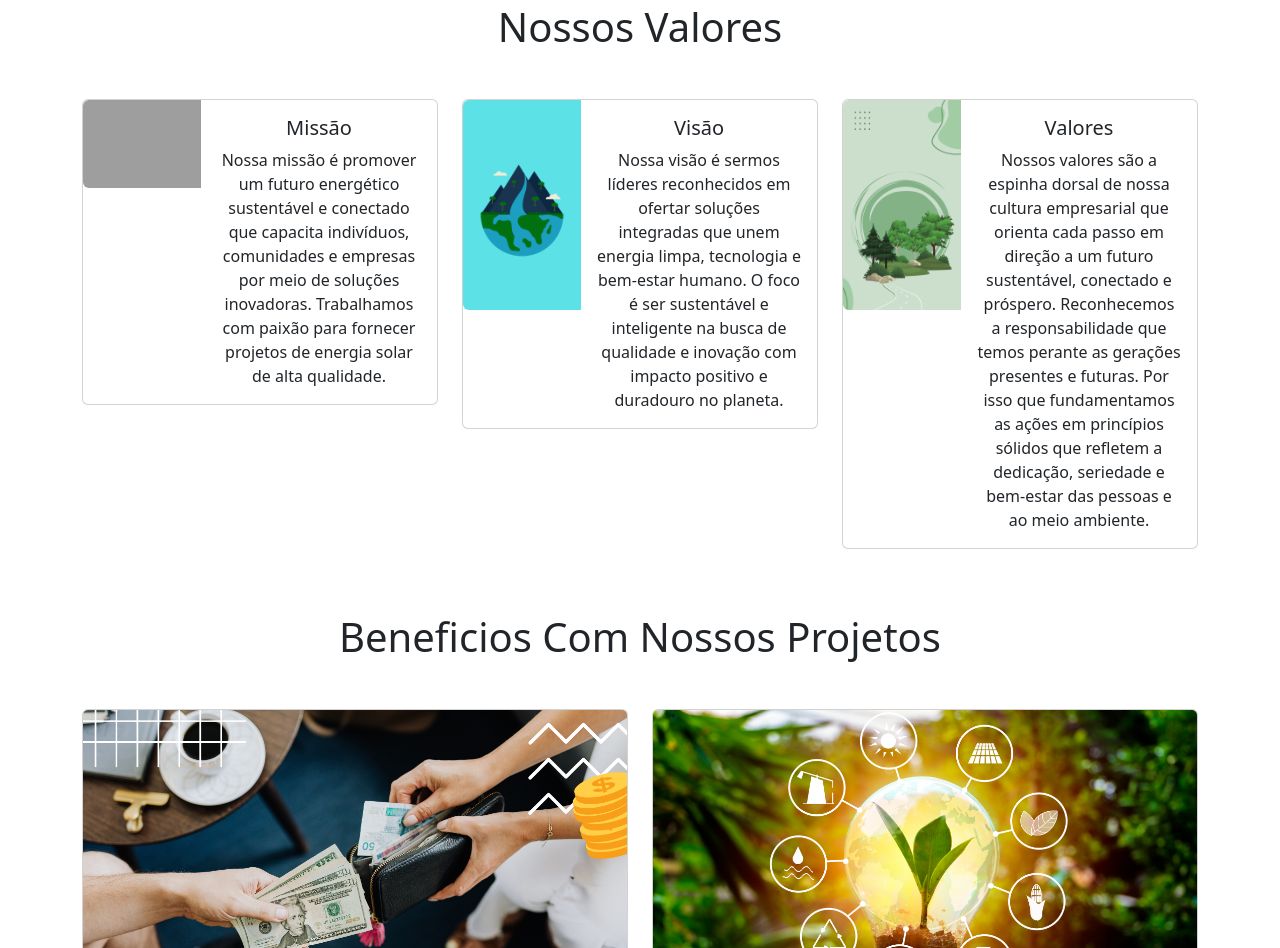
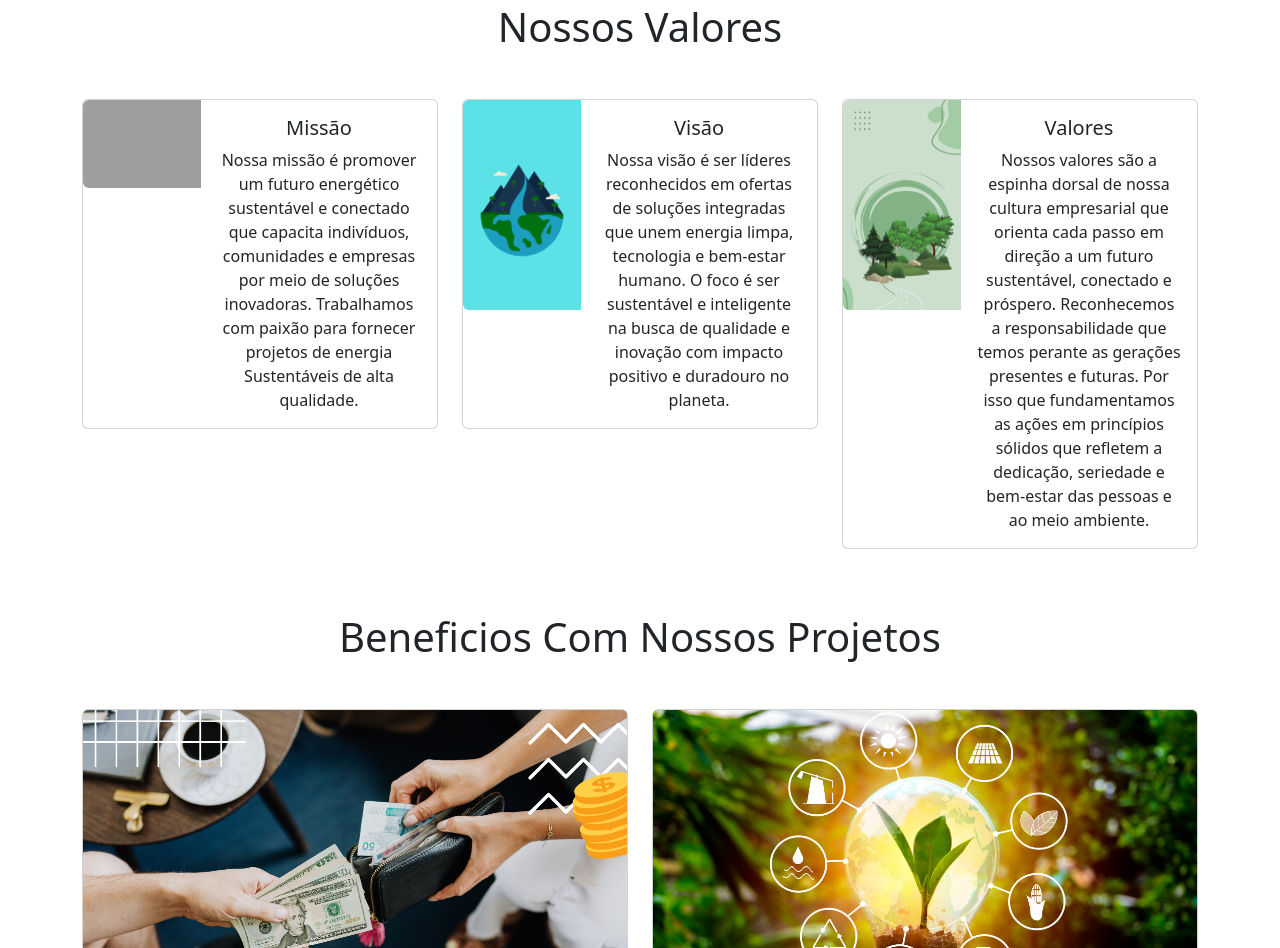
Before and after one commit to katia-sousa/Prime-Projetos-Sustentaveis, a plain HTML site: page index.html in a window 1280 px wide. Shown: the part 1078-2026 px from the top of the page. Drawn offline with nearby package versions, Linux system fonts and the light colour scheme; grey boxes are pictures that could not be loaded.

Commit message:
Atualização no texto missão

```diff
--- a/index.html
+++ b/index.html
@@ -110,7 +110,7 @@
                 <div class="col-md-8">
                   <div class="card-body">
                     <h5 class="card-title">Missão</h5>
-                    <p class="card-text">Nossa missão é promover um futuro energético sustentável e conectado que capacita indivíduos, comunidades e empresas por meio de soluções inovadoras. Trabalhamos com paixão para fornecer projetos de energia solar de alta qualidade.</p>
+                    <p class="card-text">Nossa missão é promover um futuro energético sustentável e conectado que capacita indivíduos, comunidades e empresas por meio de soluções inovadoras. Trabalhamos com paixão para fornecer projetos de energia Sustentáveis de alta qualidade.</p>
                   </div>
                 </div>
               </div>
@@ -125,7 +125,7 @@
                 <div class="col-md-8">
                   <div class="card-body">
                     <h5 class="card-title">Visão</h5>
-                    <p class="card-text">Nossa visão é sermos líderes reconhecidos em ofertar soluções integradas que unem energia limpa, tecnologia e bem-estar humano. O foco é ser sustentável e inteligente na busca de qualidade e inovação com impacto positivo e duradouro no planeta. </p>
+                    <p class="card-text">Nossa visão é ser líderes reconhecidos em ofertas de soluções integradas que unem energia limpa, tecnologia e bem-estar humano. O foco é ser sustentável e inteligente na busca de qualidade e inovação com impacto positivo e duradouro no planeta. </p>
                   </div>
                 </div>
               </div>
```
